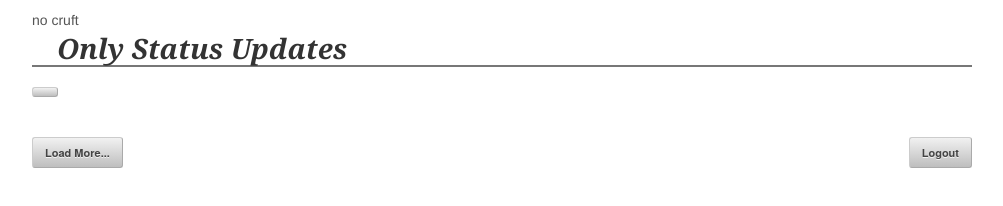
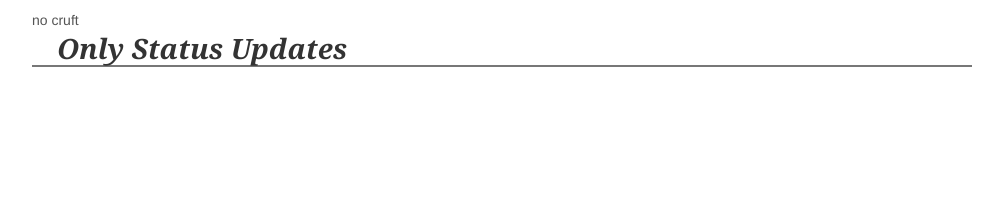
Before and after one commit to zakvdm/OnlyStatusUpdates, a plain HTML site: page index.html in a window 1280 px wide. Shown: the whole page, without its empty margins (128-1131 px from the left). Drawn offline with nearby package versions, Linux system fonts and the light colour scheme.

Commit message:
Making all buttons hidden initially individually (can't be bothered to figure out why 'hidden' style is being overridden now).

```diff
--- a/index.html
+++ b/index.html
@@ -69,9 +69,9 @@
        .comment-div { background: #F3EFE0; }
        .comment-count { color: #3399FF; font-size: 1em; cursor: pointer; }
 
-       #more { margin: 20px 0 20px 0; float: left; }
-       #logout { margin: 20px 20px 20px 0; float: right; }
-       #start { font-size: 1.2em; margin: 20px 0 20px 0; }
+       #more { margin: 20px 0 20px 0; float: left; display: none; }
+       #logout { margin: 20px 20px 20px 0; float: right; display: none; }
+       #start { font-size: 1.2em; margin: 20px 0 20px 0; display: none; }
    </style>
 </head>
 <body>
@@ -90,11 +90,11 @@
                 </div>
         </div>
 
-        <a id="start" class="one columns button hidden"></a>
+        <a id="start" class="one columns button"></a>
         <div id="statuses" class="sixteen columns"></div>
         <div id="appstatus" class="one columns"></div>
-        <a id="more" class="one columns button hidden">Load More...</a>
-        <a id="logout" class="one columns button hidden">Logout</a>
+        <a id="more" class="one columns button">Load More...</a>
+        <a id="logout" class="one columns button">Logout</a>
 
     </div>
 
```
